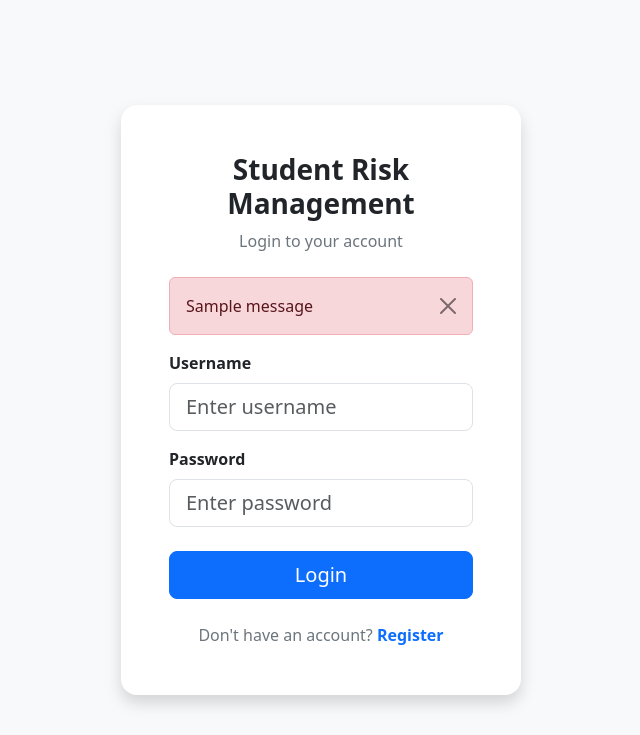
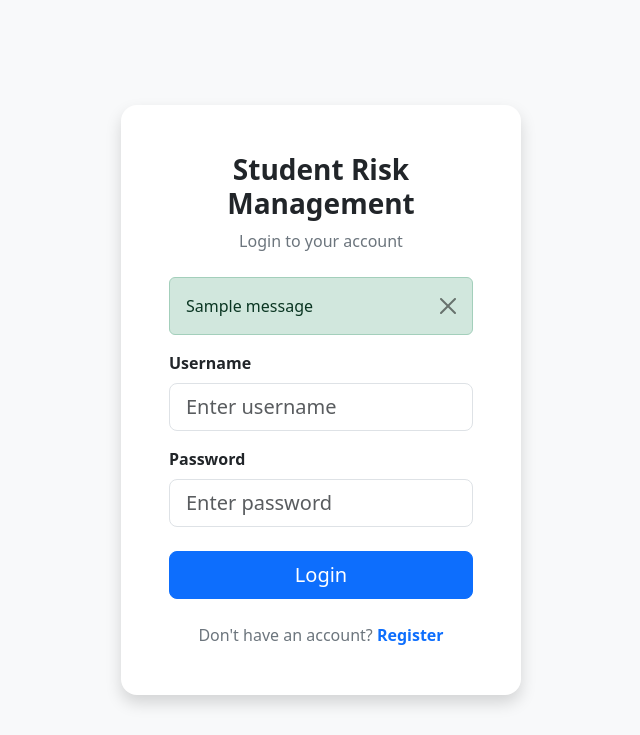
Before and after one commit to 4swin-80/Student_dropout_risk_mngt, a Django app: page /login/ in a window 1280 px wide. Shown: the top 735 px of the page, without its empty margins (319-959 px from the left). Run offline with Django 5.2, Linux system fonts and the light colour scheme; tables that the repository leaves empty hold one stand-in row (values such as "Sample post"); one stand-in notice (Sample message) is shown.

Commit message:
color change red  to green

```diff
--- a/core/Templates/accounts/login.html
+++ b/core/Templates/accounts/login.html
@@ -39,7 +39,7 @@
                 <!-- Django Messages -->
                 {% if messages %}
                     {% for message in messages %}
-                        <div class="alert alert-danger alert-dismissible fade show" role="alert">
+                        <div class="alert alert-{% if message.tags == 'error' %}danger{% else %}{{ message.tags|default:'info' }}{% endif %} alert-dismissible fade show" role="alert">
 
                             {{ message }}
 
```
